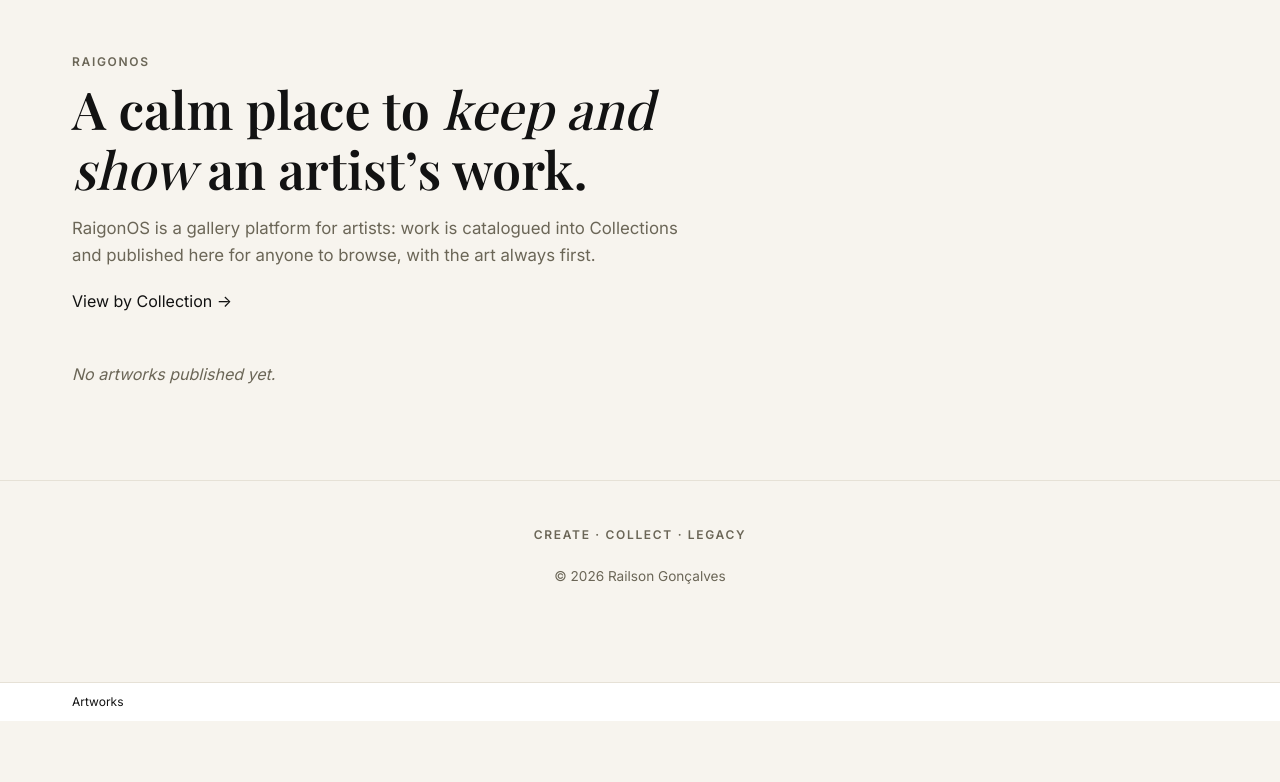
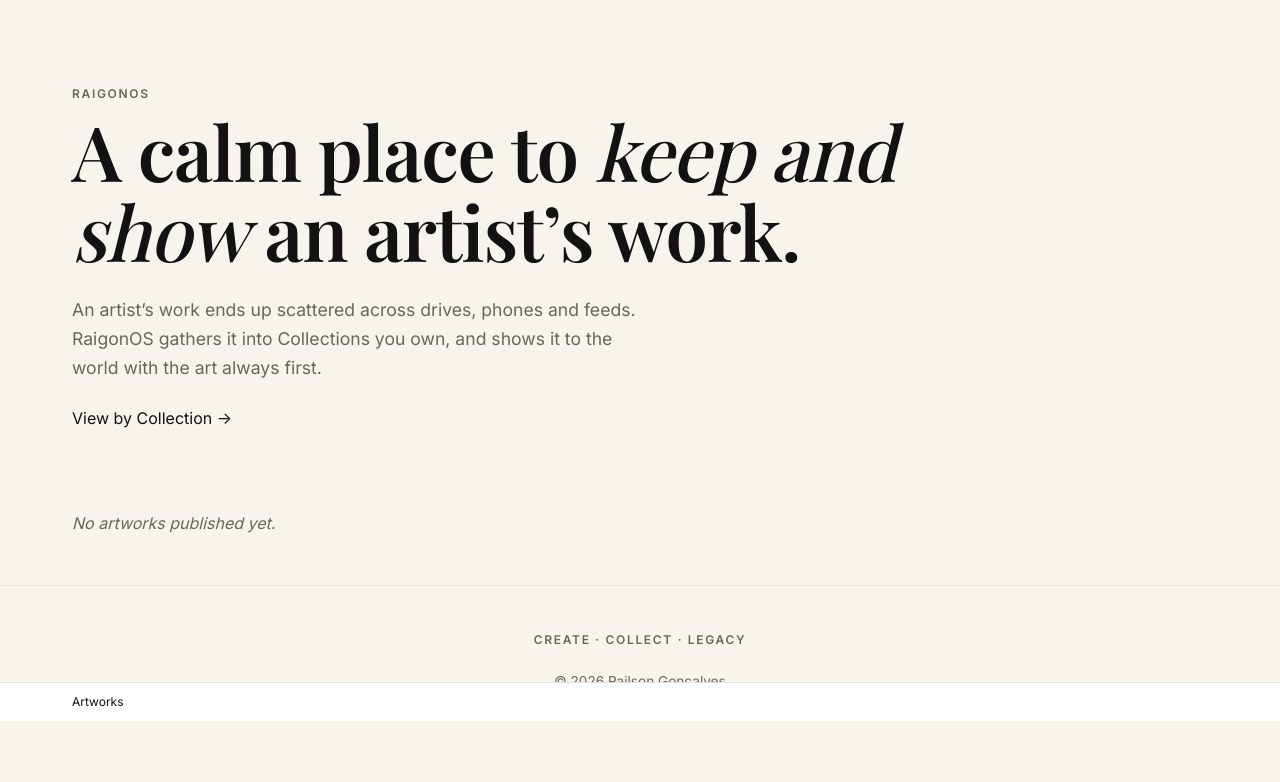
Before and after one commit to raigonlab/raigonos, a Django app: page / in a window 1280 px wide. Shown: the part 79-861 px from the top of the page. Before the commit the page ends 800 px from the top, so only its background shows below. Run offline with Django 5.2, Linux system fonts and the light colour scheme; data that the repository does not hold is empty; some web fonts are replaced.

Commit message:
Public home: make the intro sentence the hero and drop the card frames

```diff
--- a/gallery/templates/gallery/artwork_gallery.html
+++ b/gallery/templates/gallery/artwork_gallery.html
@@ -6,7 +6,7 @@
   <section class="intro">
     <span class="eyebrow">RaigonOS</span>
     <h1>A calm place to <em>keep and show</em> an artist&rsquo;s work.</h1>
-    <p class="intro-lede">RaigonOS is a gallery platform for artists: work is catalogued into Collections and published here for anyone to browse, with the art always first.</p>
+    <p class="intro-lede">An artist&rsquo;s work ends up scattered across drives, phones and feeds. RaigonOS gathers it into Collections you own, and shows it to the world with the art always first.</p>
     <p class="intro-link"><a href="{% url 'gallery:collection_list' %}">View by Collection &rarr;</a></p>
   </section>
 
--- a/static/css/style.css
+++ b/static/css/style.css
@@ -196,7 +196,7 @@ h1 i {
   padding: 0;
   display: grid;
   grid-template-columns: 1fr;
-  gap: var(--gap);
+  gap: 2.25rem var(--gap);
 }
 
 @media (min-width: 560px) {
@@ -211,16 +211,20 @@ h1 i {
   }
 }
 
+/* Public cards are frameless: no box around the work, so the art itself
+   is what you see. The title is a quiet caption underneath. */
+
 .card {
-  background: var(--color-surface);
-  border: 1px solid var(--color-border);
-  border-radius: var(--radius);
-  overflow: hidden;
-  transition: transform 0.15s ease;
-}
-
-.card:hover {
-  transform: translateY(-2px);
+  background: none;
+  border: none;
+}
+
+.card img {
+  transition: opacity 0.2s ease;
+}
+
+.card:hover img {
+  opacity: 0.88;
 }
 
 .card a {
@@ -229,6 +233,8 @@ h1 i {
 
 .card-image {
   background: var(--color-bg);
+  border-radius: 6px;
+  overflow: hidden;
 }
 
 .card img {
@@ -239,8 +245,7 @@ h1 i {
 }
 
 .card-body {
-  padding: 0.6rem 0.8rem;
-  border-top: 1px solid var(--color-border);
+  padding: 0.6rem 0 0;
 }
 
 .card-title {
@@ -260,18 +265,23 @@ h1 i {
    artwork grid */
 
 .intro {
-  max-width: 40rem;
-  margin: 0 0 3rem;
+  max-width: 52rem;
+  margin: 0 0 5rem;
+  padding-top: 2rem;
 }
 
 .intro h1 {
-  margin-bottom: 1rem;
-  font-size: clamp(2rem, 5vw, 3.25rem);
+  margin-bottom: 1.5rem;
+  font-size: clamp(2.4rem, 7vw, 4.75rem);
+  line-height: 1.05;
+  letter-spacing: -0.015em;
 }
 
 .intro-lede {
-  margin: 0 0 1.25rem;
-  font-size: 1.05rem;
+  max-width: 36rem;
+  margin: 0 0 1.5rem;
+  font-size: 1.1rem;
+  line-height: 1.65;
   color: var(--color-muted);
 }
 
```
